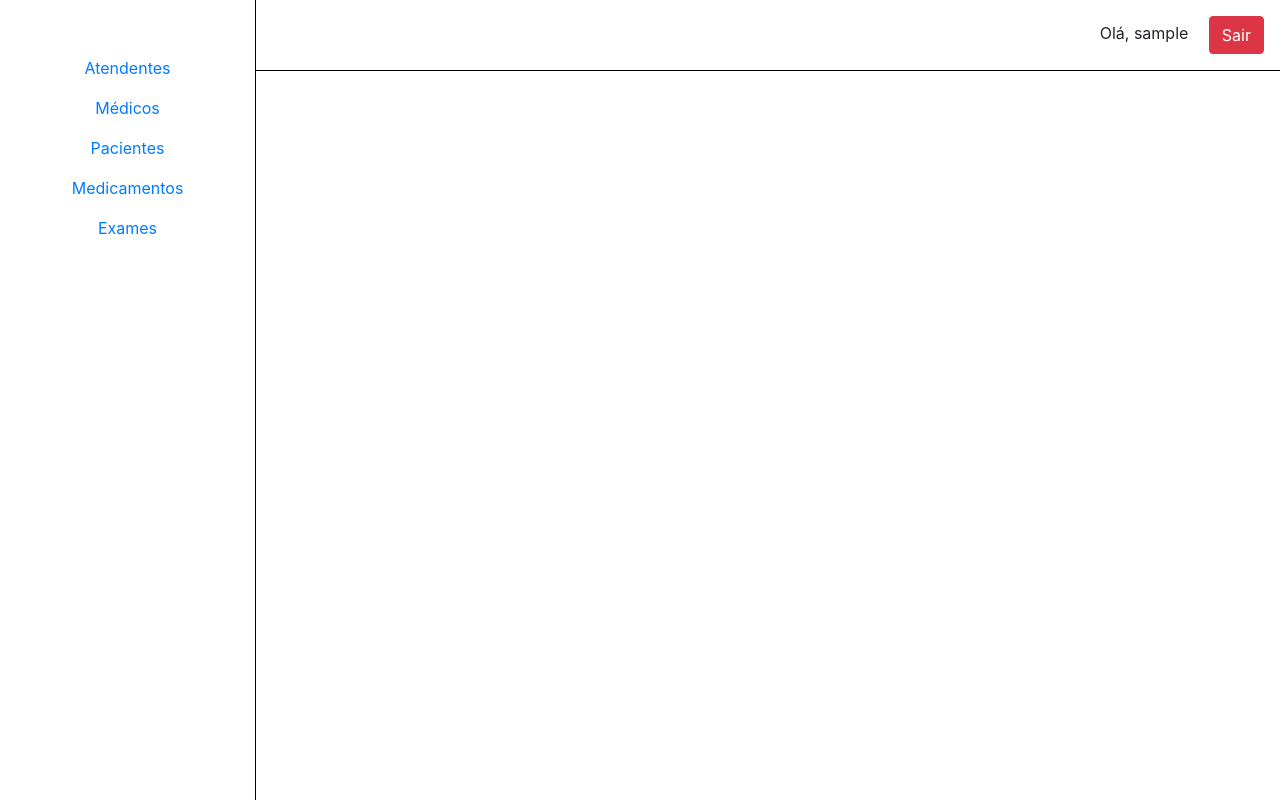
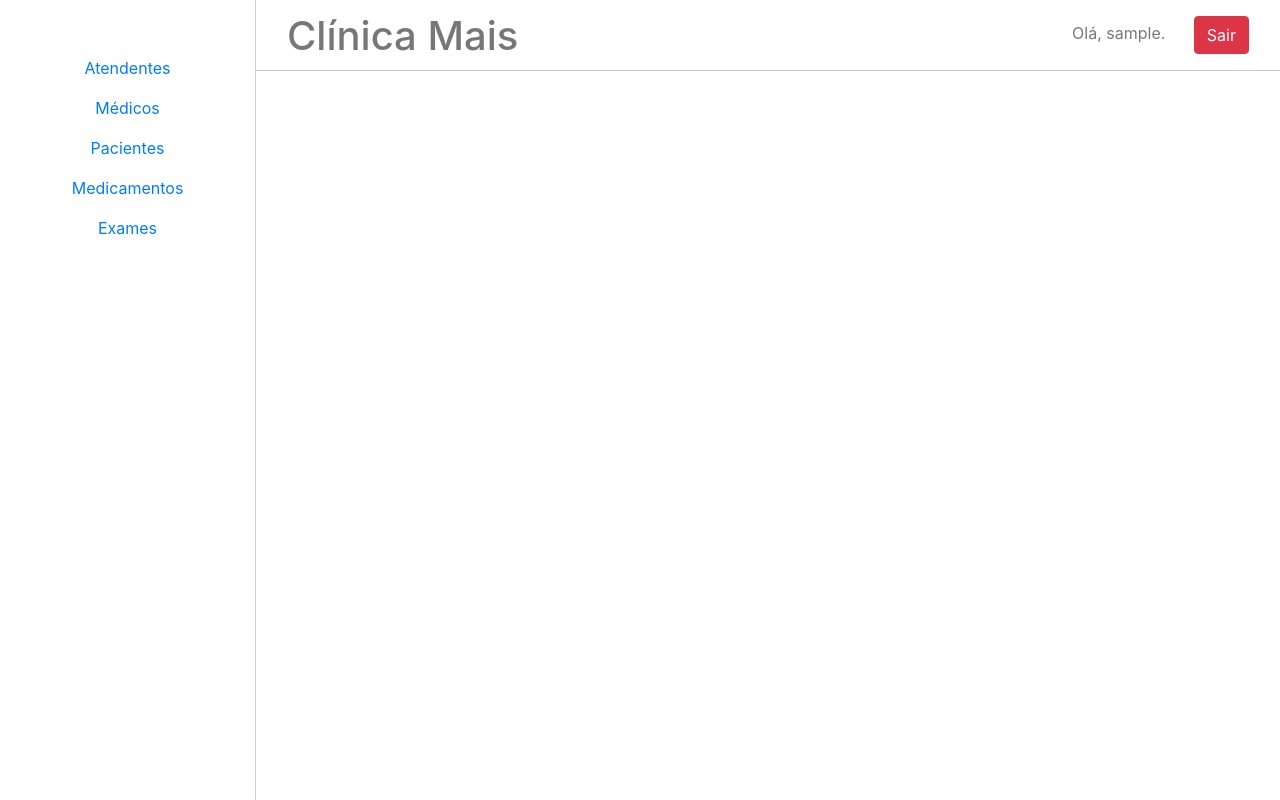
Before and after one commit to Rdadamos/clinicamais, a Django app: page /home/ in a window 1280 px wide. Run offline with Django 3.2, Linux system fonts and the light colour scheme; the visitor is signed in with stand-in values (Sample User, id 1); some libraries are stand-ins or nearby versions.

Commit message:
Add title and link to home

```diff
--- a/appointments/templates/appointments/base.html
+++ b/appointments/templates/appointments/base.html
@@ -16,12 +16,19 @@
         {% include "appointments/sidebar.html" %}
       </div>
       <div class="mainBox float-left">
-        <p class="mainMsg text-right p-3">
-          Olá, {{ user.username }}
-          <a class="btn btn-danger ml-3" href="{% url 'logout' %}">Sair</a>
-        </p>
+        <div class="mainMsg text-right p-3">
+          <div class="container">
+            <h1 class="float-left text-left homeTitle">
+              <a class="homeLink" href="{% url 'home' %}" title="Home">Clínica Mais</a>
+            </h1>
+            <span>Olá, {{ user.username }}.</span>
+            <a class="btn btn-danger ml-4" href="{% url 'logout' %}">Sair</a>
+          </div>
+        </div>
     {% endif %}
-    {% block content %}{% endblock %}
+    <div class="container">
+      {% block content %}{% endblock %}
+    </div>
     {% if user.is_authenticated %}
       </div>
     {% endif %}
--- a/appointments/urls.py
+++ b/appointments/urls.py
@@ -2,5 +2,5 @@ from django.urls import path
 from . import views
 
 urlpatterns = [
-    path('', views.index, name='index')
+    path('', views.index, name='home')
 ]
--- a/static/css/style.css
+++ b/static/css/style.css
@@ -1,4 +1,7 @@
-html, body, .height100 {
+body {
+  color: #777777;
+}
+html, body {
   height: 100%;
 }
 
@@ -20,7 +23,7 @@ html, body, .height100 {
 /* sidebar */
 .sidebarBox {
   width: 20%;
-  border-right: solid 1px #000000;
+  border-right: solid 1px #cccccc;
   min-height: 100%;
 }
 
@@ -30,5 +33,17 @@ html, body, .height100 {
 }
 
 .mainMsg {
-  border-bottom: solid 1px #000000;
+  border-bottom: solid 1px #cccccc;
 }
+
+.homeTitle {
+  line-height: 2.5rem;
+}
+
+.homeTitle .homeLink {
+  color: #777777;
+}
+
+.homeTitle .homeLink:hover {
+  text-decoration: none;
+}
```
